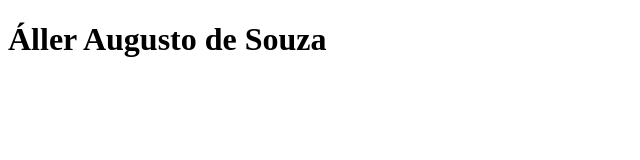
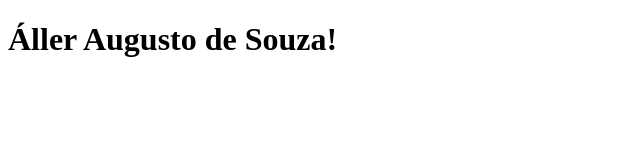
Before and after one commit to allerasouza/clone-tabnews, a Next.js app: page / in a window 1280 px wide. Shown: the top 160 px of the page, without its empty margins (0-640 px from the left). Built offline with nearby package versions, Linux system fonts and the light colour scheme.

Commit message:
feat: update initial page phrase

```diff
--- a/pages/index.js
+++ b/pages/index.js
@@ -1,5 +1,5 @@
 function Home() {
-  return <h1>Áller Augusto de Souza</h1>
+  return <h1>Áller Augusto de Souza!</h1>
 }
 
 export default Home;
```
